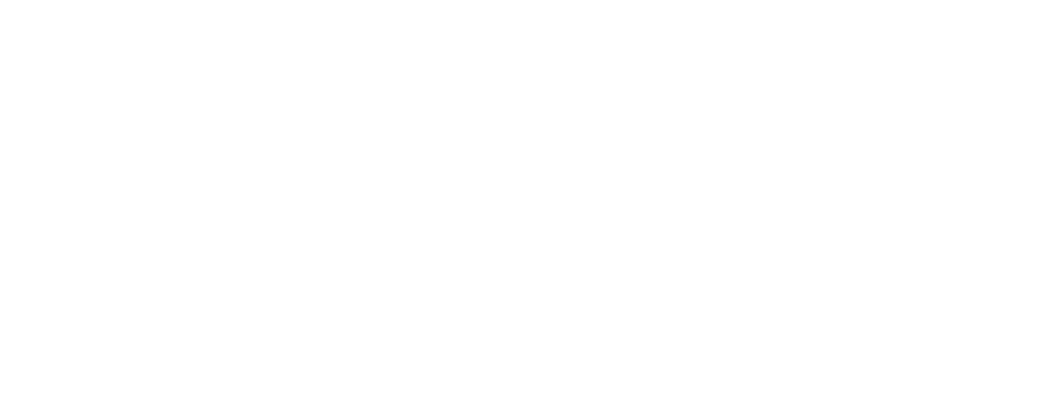
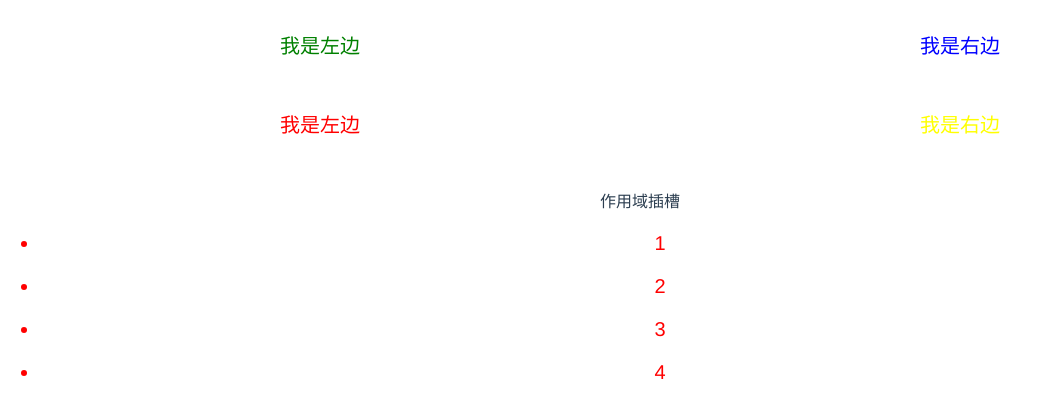
Before and after one commit to wangchenyi1996/tab-scroll, a Vue app: page /slot in a window 1280 px wide. Shown: the top 418 px of the page, without its empty margins (0-1042 px from the left). Built offline with nearby package versions, Linux system fonts and the light colour scheme; the HTML template or start-up script is replaced by a standard one.

Commit message:
插槽和is属性

```diff
--- /dev/null
+++ b/src/components/isCom/isCom1.vue
@@ -0,0 +1,10 @@
+<template class="border">
+    <div style="color:yellow;font-size:20px;">
+       isCom1组件
+    </div>
+</template>
+<script>
+export default {
+    name:'isCom1'
+};
+</script>
--- /dev/null
+++ b/src/components/isCom/isCom2.vue
@@ -0,0 +1,10 @@
+<template class="border">
+    <div style="color:blue;font-size:20px;">
+       isCom2组件
+    </div>
+</template>
+<script>
+export default {
+    name:'isCom2'
+};
+</script>
--- /dev/null
+++ b/src/components/slots/slotCom1.vue
@@ -0,0 +1,22 @@
+<template>
+    <div class="nav">
+        <div><slot name="left"></slot></div>
+        <div><slot name="right"></slot></div>
+    </div>
+</template>
+<script>
+export default {
+    name:'slotCom1'
+};
+</script>
+<style>
+    .nav{
+        font-size:20px;
+        display: flex;
+        flex-direction: row;
+        align-items: center;
+        justify-content: space-around;
+        margin-top: 30px;
+        margin-bottom: 50px;
+    }
+</style>
--- /dev/null
+++ b/src/components/slots/slotCom2.vue
@@ -0,0 +1,24 @@
+<template>
+    <div>
+
+        <slot name="todo" :user1="user" :test1="test">
+            {{ user.lastName }}
+        </slot>
+    </div>
+</template>
+<script>
+export default {
+    name:'slotCom2',
+    data() {
+    return {
+      user:{
+        lastName:"qiang",
+        firstName:"wang"
+      },
+      test:[1,2,3,4]
+    }
+  },
+};
+</script>
+<style>
+</style>
--- a/src/router/index.js
+++ b/src/router/index.js
@@ -23,6 +23,11 @@
     path: '/index',
     name: 'Index',
     component: () => import(/* webpackChunkName: "about" */ '../views/Index.vue')
+  },
+  {
+    path: '/slot',
+    name: 'Slot',
+    component: () => import(/* webpackChunkName: "about" */ '../views/SlotPage.vue')
   }
 ]
 
--- a/src/views/Index.vue
+++ b/src/views/Index.vue
@@ -16,9 +16,11 @@
 
     <button @click="changeValue" style="margin-bottom:50px;">父组件切换</button>
 
+    <vmodelCom v-model="title" />
 
-    <vmodelCom v-model="title"/>
-
+    <p style="color:green;font-size:20px;">测试is属性</p>
+    <component  :is="showOne"></component>
+    <button @click="changIS">切换is属性</button>
 
   </div>
 </template>
@@ -26,8 +28,11 @@
 const childCom1 = () => import("@/components/attr_listener/childCom1.vue");
 const syncCom = () => import("@/components/sync.vue");
 const vmodelCom = () => import("@/components/v_models.vue");
+const tisCom11 = () => import("@/components/isCom/isCom1.vue");
+const tisCom22 = () => import("@/components/isCom/isCom2.vue");
+
 export default {
-  components: { childCom1,syncCom,vmodelCom },
+  components: { childCom1,syncCom,vmodelCom,tisCom11,tisCom22},
   data() {
     return {
       foo: "Javascript",
@@ -35,7 +40,8 @@
       coo: "CSS",
       doo: "Vue",
       shows:true,
-      title:'1111111'
+      title:'1111111',
+      showOne:'tisCom11'
     };
   },
 
@@ -48,6 +54,13 @@
     },
     change1(){
       console.log('tag', '父组件中非原生事件')
+    },
+    changIS(){
+      if(this.showOne=='tisCom11'){
+          this.showOne='tisCom22'
+      }else{
+        this.showOne='tisCom11'
+      }
     }
   },
 };
--- /dev/null
+++ b/src/views/SlotPage.vue
@@ -0,0 +1,51 @@
+<template>
+    <div>
+       <!-- 方法1 -->
+       <slotCom1>
+           <div slot="left" style="color:green;">我是左边</div>
+            <div slot="right" style="color:blue;">我是右边</div>
+       </slotCom1>
+
+       <!-- 方法2推荐使用 -->
+       <slotCom1>
+           <!-- <template v-slot:left>
+               <div  style="color:green;">我是左边</div>
+            </template> -->
+            <template #left>
+               <div  style="color:red;">我是左边</div>
+            </template>
+            <template v-slot:right >
+                <div style="color:yellow;">我是右边</div>
+            </template>
+       </slotCom1>
+
+        <!-- 作用域插槽 -->
+        <!-- slotProps 可以随意命名 -->
+        <!-- slotProps 接取的是子组件标签slot上属性数据的集合所有v-bind:user="user" -->
+        <p style="margin:20px 0;">作用域插槽</p>
+        <slotCom2>
+            <template v-slot:todo="slotProps" >
+                <!-- {{slotProps.user1.firstName}} -->
+                <!-- {{slotProps.user1.lastName}} -->
+                <ul>
+                    <li v-for="item in slotProps.test1" :key="item" style="color:red;font-size:20px;margin-bottom:20px;">
+                        {{item}}
+                    </li>
+                </ul>
+            </template>
+        </slotCom2>
+
+    </div>
+</template>
+<script>
+const slotCom1 = () => import("@/components/slots/slotCom1.vue");
+const slotCom2 = () => import("@/components/slots/slotCom2.vue");
+export default {
+    components: {
+        slotCom1,slotCom2
+    },
+};
+</script>
+<style>
+
+</style>
```
